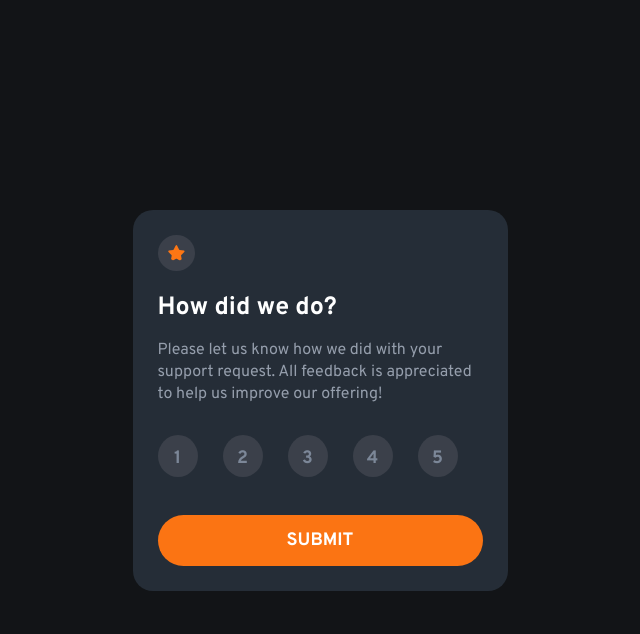
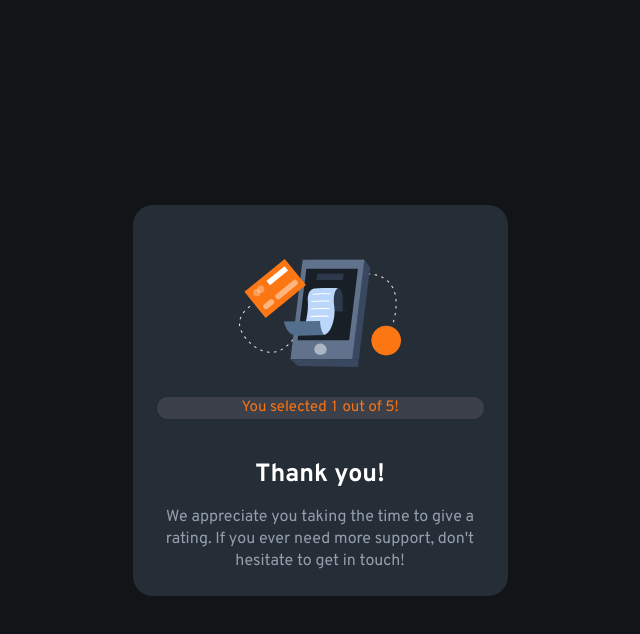
Before and after one commit to mazziera/Interactive-rating-component, a plain HTML site: page index.html in a window 1280 px wide. Both pictures are taken after a click on the button "SUBMIT". Shown: the whole page, without its empty margins (320-960 px from the left). Drawn offline with Linux system fonts and the light colour scheme.

Commit message:
"atualização de arquivos"

```diff
--- a/index.html
+++ b/index.html
@@ -46,24 +46,16 @@
       <img src="./src/images/illustration-thank-you.svg" alt="cellphone with infos" class="illustration-thank-you">
 
 
-      <span class="warnning">You selected <span id="rate"></span> out of 5!</span>
+      <p class="warnning">You selected <span id="rate"></span> out of 5!</p>
 
       <h2>Thank you!</h2>
 
-      <p class="thanks">
+      <p class="thanks-text">
         We appreciate you taking the time to give a rating. If you ever need more support,
         don't hesitate to get in touch!
       </p>
-
-       <!-- Thank you state end -->
     </section>
-
   </section>
-
-  <!-- <footer>
-    Challenge by <a href="https://www.frontendmentor.io?ref=challenge" target="_blank">Frontend Mentor</a>.
-    Coded by <a href="#">Your Name Here</a>.
-  </footer> -->
 </main>
 <script src="index.js"></script>
 </body>
--- a/index.js
+++ b/index.js
@@ -2,11 +2,13 @@ const standardState = document.querySelector('.standard-state');
 
 const numbersRate = document.querySelectorAll('li');
 
-let ratePoint = document.getElementById('rate');
-console.log(ratePoint);
-
 const submitButton = document.querySelector('.submit');
 
+let ratePoint = document.getElementById('rate');
+// console.log(ratePoint);
+
+
+// console.log(value.classList);
 
 numbersRate.forEach(function(li) {
     li.addEventListener('click', () =>{
@@ -22,7 +24,7 @@ numbersRate.forEach(function(li) {
         getNumber.style.backgroundColor = 'hsl(219, 11%, 26%)'; //gray
         getNumber.style.color ='hsl(216, 12%, 54%)'; //numbers-rating-color
 
-        return
+
     });
 });
 
@@ -32,10 +34,11 @@ function submitRate(){
 
     const submitted = document.querySelector('.submitted-state');
 
-    ratePoint.innerText = numbersRate.classList.contains('selected').innerText
+    const value = document.querySelector('.selected');
+
+    ratePoint.innerHTML = value.textContent;
 
     standardState.style.display ='none';
 
     submitted.style.display ='block';
-
 };
--- a/src/css/style-standard.css
+++ b/src/css/style-standard.css
@@ -19,8 +19,8 @@ h2{
 
 .rating-component{
     background-color: var(--card-color);
-    max-width: 375px;
-    padding: 25px;
+    width: 375px;
+    padding: 24px;
     border-radius: 20px;
 }
 
@@ -29,7 +29,8 @@ h2{
 }
 
 .rating-component .standard-state .star-logo{
-    width: fit-content;
+    width: 40px;
+    height: 40px;
     background-color:  hsl(219, 11%, 26%);
     padding: 10px;
     border-radius: 50%;
@@ -79,3 +80,14 @@ h2{
     color: hsl(25, 97%, 53%);
     cursor: pointer;
 }
+
+@media (max-width: 375px){
+    .rating-component{
+        width: 350px;
+    }
+
+    .rating-component .standard-state ul .item{
+        width: 40px;
+    height: 38px;
+    }
+}
--- a/src/css/style-submitted.css
+++ b/src/css/style-submitted.css
@@ -17,12 +17,16 @@
     align-self: center;
     background-color: hsl(219, 11%, 26%);
     margin-bottom: 25px;
-   font-size: 15px;
-   font-weight: 400;
-   color: hsl(25, 97%, 53%);
-   border-radius: 50px;
+    font-size: 15px;
+    font-weight: 400;
+    color: hsl(25, 97%, 53%);
+    border-radius: 50px;
 }
 
-.rating-component .submitted-state h2, .thanks{
+.rating-component .submitted-state h2, .thanks-text{
     text-align: center;
 }
+
+.rating-component .submitted-state #rate{
+    padding: 0px 5px;
+}
```
Also changed, not shown: src/images/challenge-frontendMentor.gif (added), src/images/interactive-rating-component-solution-screenshot.png (added), 3 other files.
